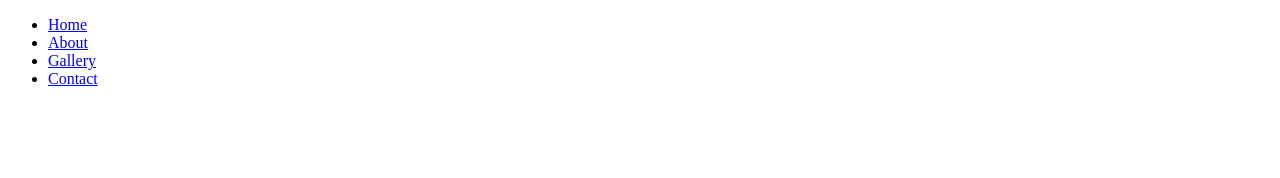
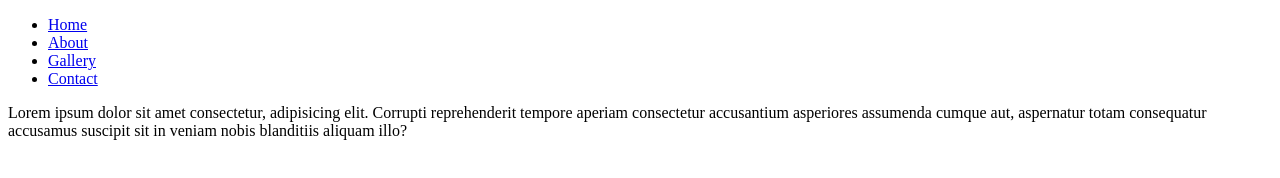
Before and after one commit to ArunArun170/samplecheck1, a plain HTML site: page index.html in a window 1280 px wide. Drawn offline with Linux system fonts and the light colour scheme.

Commit message:
paragraph added

```diff
--- a/index.html
+++ b/index.html
@@ -15,6 +15,9 @@
                     <li><a href="#">Contact</a></li>
                 </ul>
             </div>
+            <p>
+                Lorem ipsum dolor sit amet consectetur, adipisicing elit. Corrupti reprehenderit tempore aperiam consectetur accusantium asperiores assumenda cumque aut, aspernatur totam consequatur accusamus suscipit sit in veniam nobis blanditiis aliquam illo?
+            </p>
     </section>
 </body>
 </html>
```
